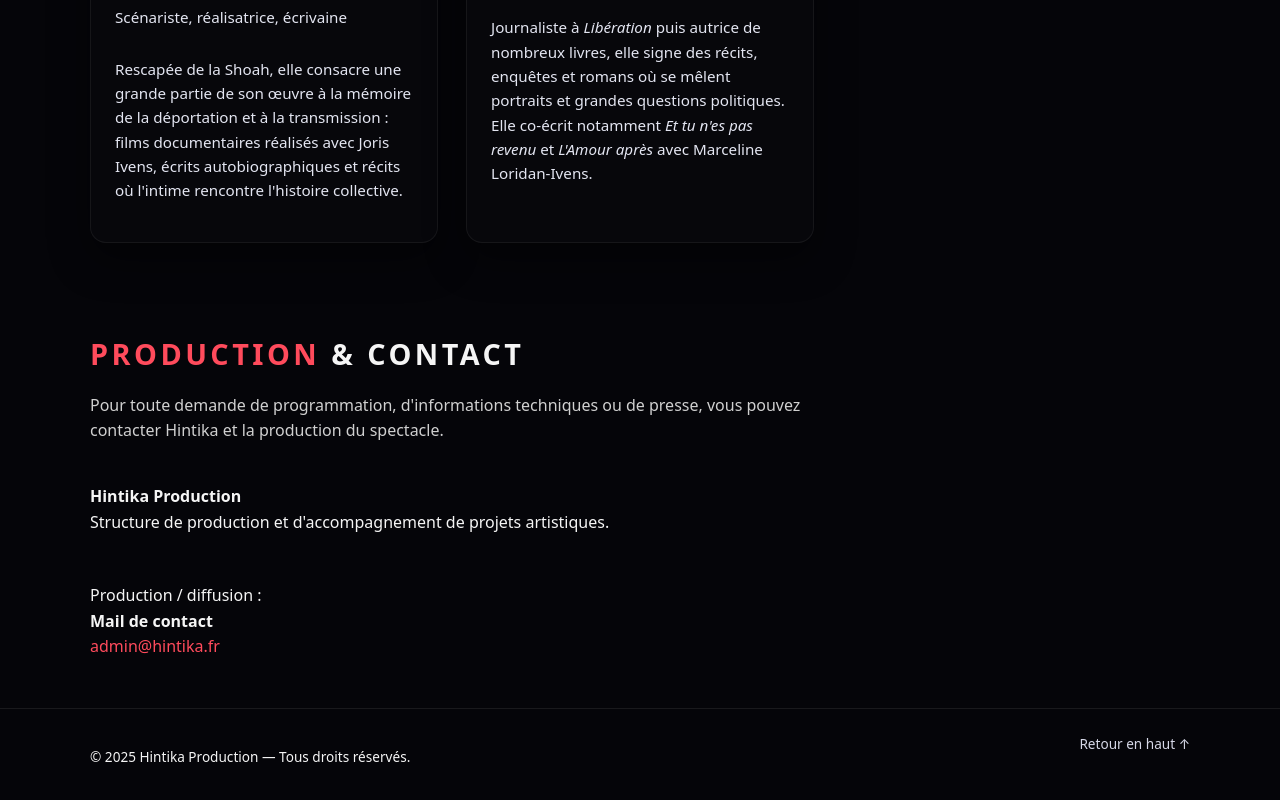
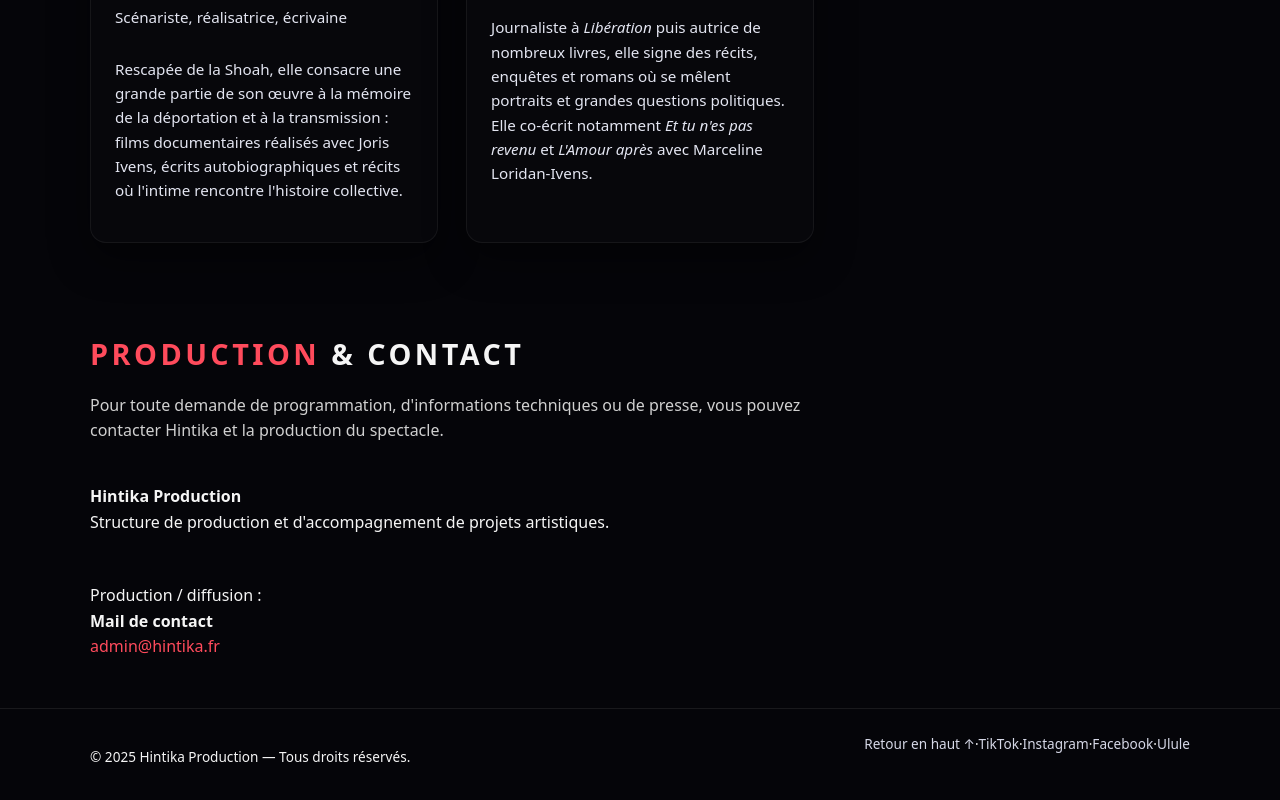
Before and after one commit to LeslieLobry/hintika-site, a Next.js app: page / in a window 1280 px wide. Shown: the part 4270-5070 px from the top of the page. Built offline with nearby package versions, Linux system fonts and the light colour scheme.

Commit message:
Update page.js

```diff
--- a/src/app/page.js
+++ b/src/app/page.js
@@ -446,16 +446,59 @@ export default function Home() {
           </div>
         </section>
       </main>
-
 <footer className="footer">
   <div className="container footer-inner">
     <p>
-            © {new Date().getFullYear()} Hintika Production — Tous droits
-            réservés.
+      © {new Date().getFullYear()} Hintika Production — Tous droits réservés.
     </p>
+
+    <div className="footer-links">
       <a href="#top">Retour en haut ↑</a>
+
+      <span className="footer-sep">·</span>
+
+      <a
+        href="http://tiktok.com/@ann.gisle.glass"
+        target="_blank"
+        rel="noopener noreferrer"
+      >
+        TikTok
+      </a>
+
+      <span className="footer-sep">·</span>
+
+      <a
+        href="https://www.instagram.com/lamourapres_theatre?igsh=MXdsM3dtaTZzeHc0ag=="
+        target="_blank"
+        rel="noopener noreferrer"
+      >
+        Instagram
+      </a>
+
+      <span className="footer-sep">·</span>
+
+      <a
+        href="https://www.facebook.com/anngisel.glass?locale=fr_FR"
+        target="_blank"
+        rel="noopener noreferrer"
+      >
+        Facebook
+      </a>
+
+      <span className="footer-sep">·</span>
+
+      <a
+        href="https://fr.ulule.com/ecoutez-marceline/?utm_campaign=presale_222967&utm_source=shared-from-Ulule-success-modal-on---http.referer--&utm_medium=uluid_161017"
+        target="_blank"
+        rel="noopener noreferrer"
+      >
+        Ulule
+      </a>
+    </div>
   </div>
 </footer>
+
+
     </>
   );
 }
```
Lines whose indentation alone changed are shown as unchanged.
